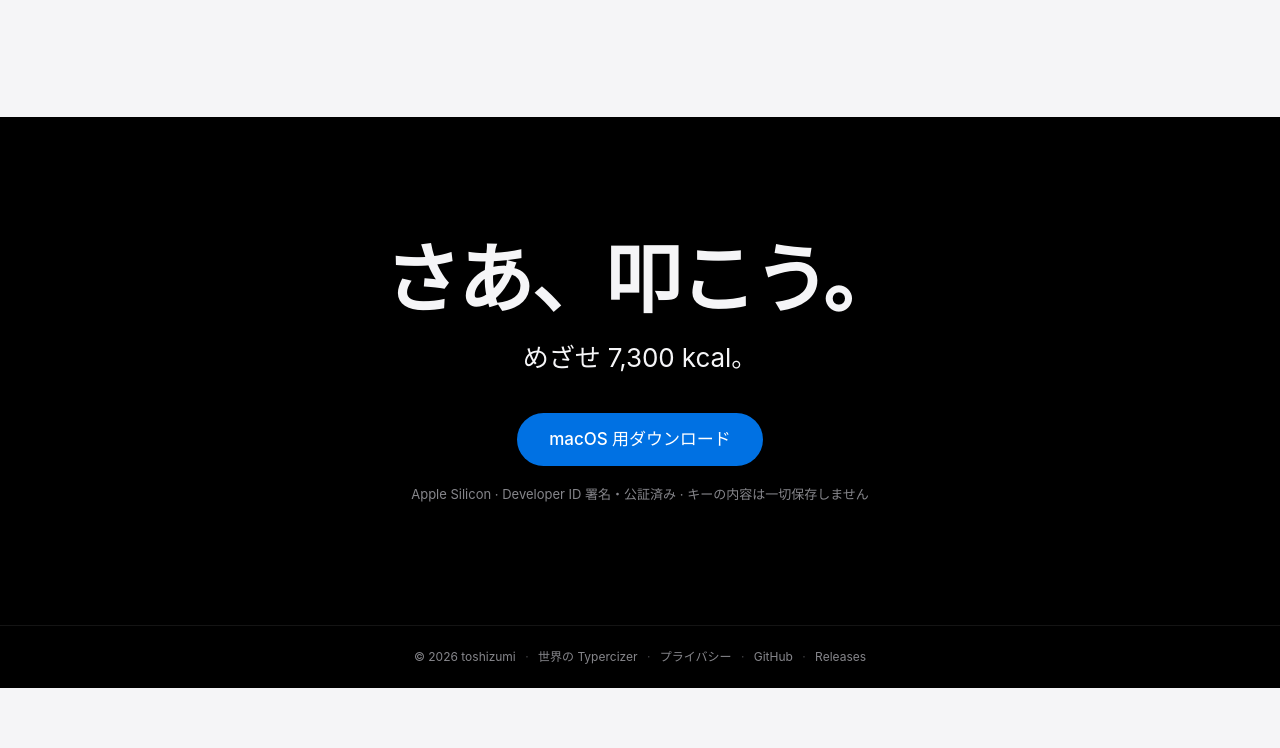
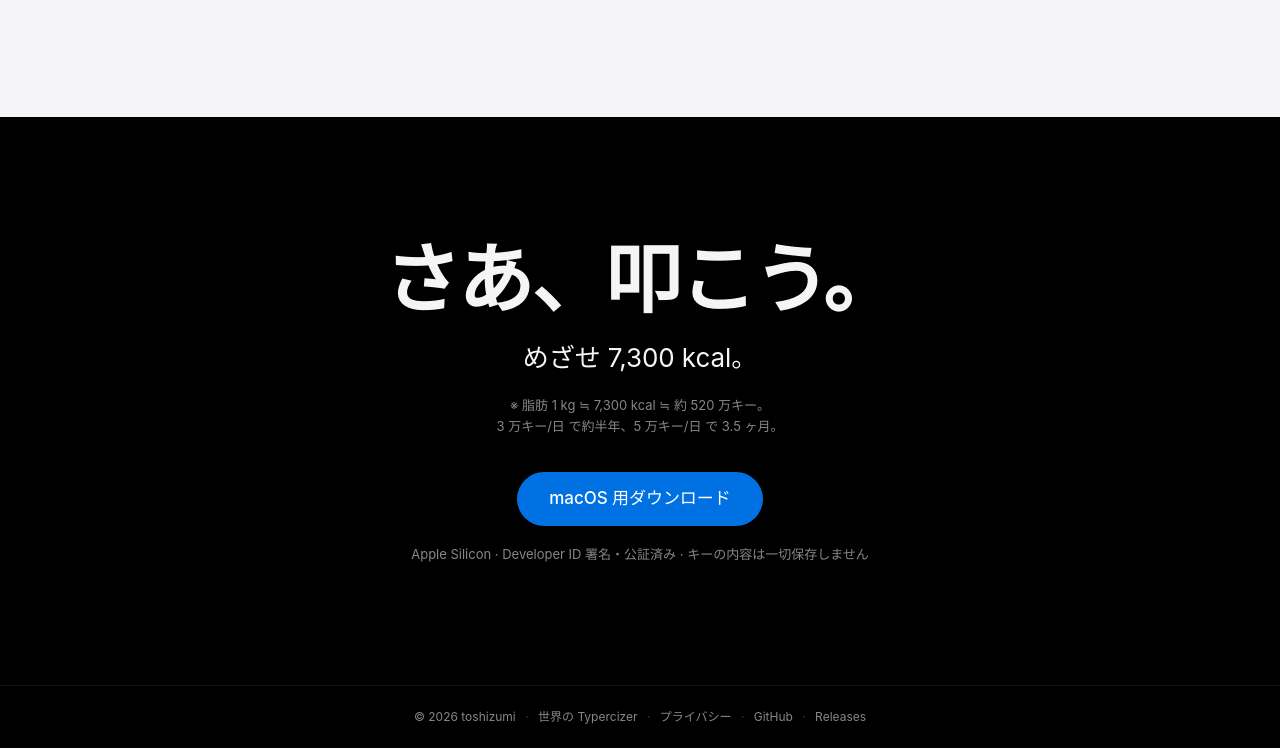
Before and after one commit to toshizumi/typercise, a plain HTML site: page docs/index.html in a window 1280 px wide. Shown: the part 2674-3422 px from the top of the page. Before the commit the page ends 3362 px from the top, so only its background shows below. Drawn offline with Linux system fonts and the light colour scheme.

Commit message:
LP: 7,300 kcal の根拠を注釈で補足（脂肪1kg換算と所要打鍵数）

```diff
--- a/docs/index.html
+++ b/docs/index.html
@@ -158,6 +158,7 @@
   <div class="pane-inner narrow">
     <h2 class="display reveal">さあ、叩こう。</h2>
     <p class="lead reveal">めざせ 7,300 kcal。</p>
+    <p class="fine reveal">※ 脂肪 1 kg ≒ 7,300 kcal ≒ 約 520 万キー。<br>3 万キー/日 で約半年、5 万キー/日 で 3.5 ヶ月。</p>
     <a class="cta reveal" href="https://github.com/toshizumi/typercise/releases/latest/download/Typercise_0.2.0_arm64.dmg">macOS 用ダウンロード</a>
     <p class="fine reveal">Apple Silicon · Developer ID 署名・公証済み · キーの内容は一切保存しません</p>
   </div>
```
